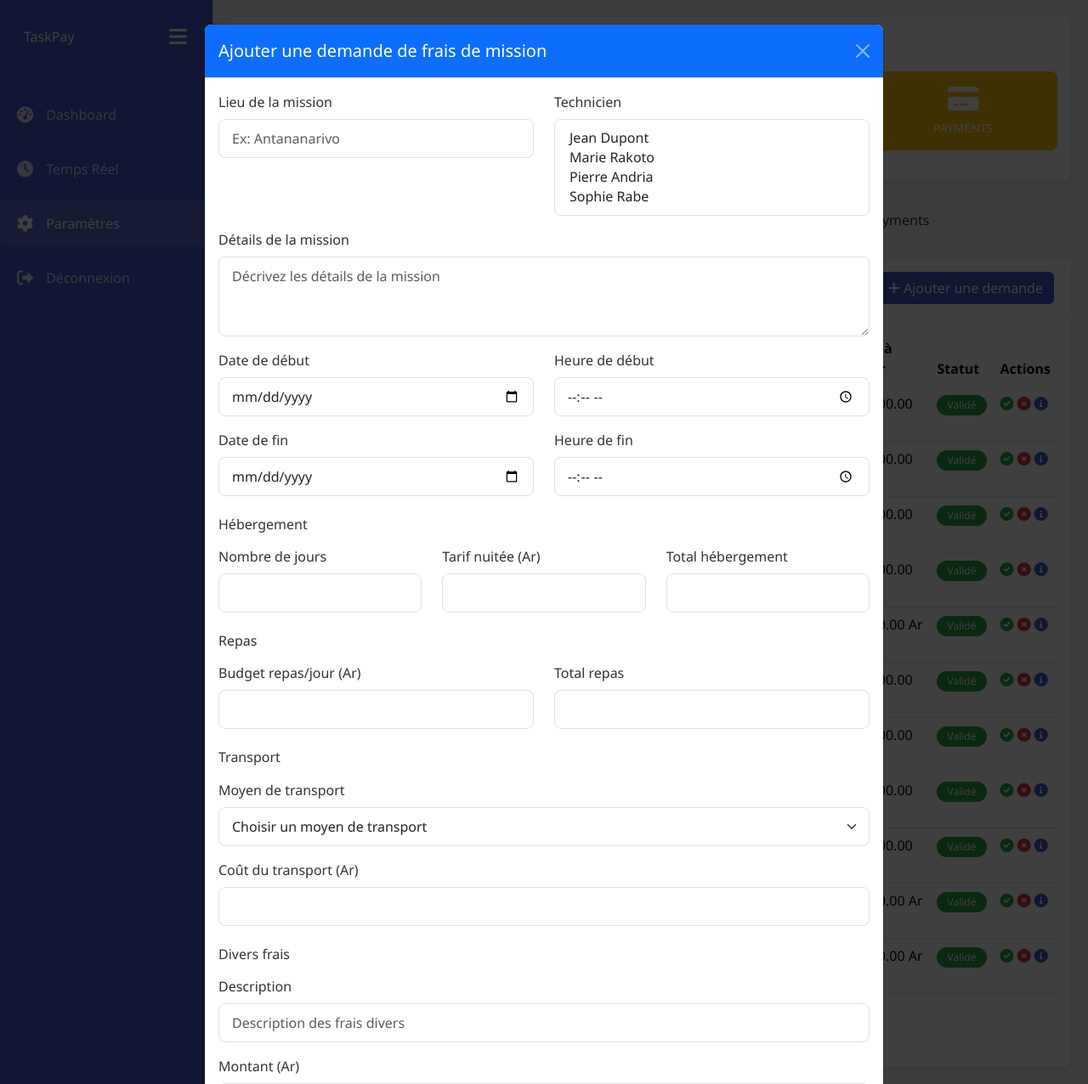
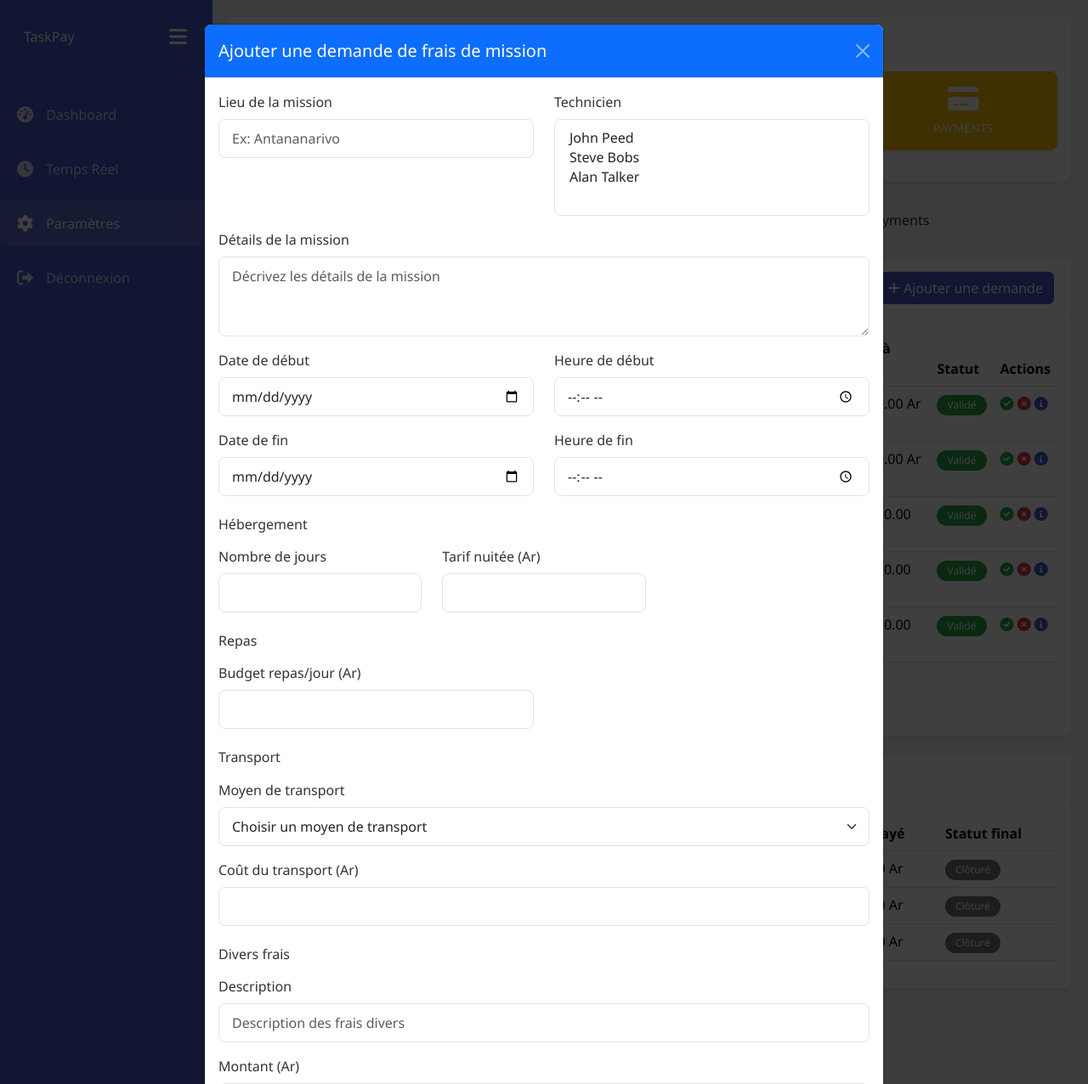
Before and after one commit to alain-nambi/FDM, a Django app: page / in a window 1280 px wide, after a click on "Ajouter une demande". Shown: the top 1276 px of the page at 85% size. Run offline with Django 3.2, Linux system fonts and the light colour scheme; data comes from the database, SQL or seed files in the repository; both versions use the stored data as it was after the commit.

Commit message:
integration a 75 %

```diff
--- a/fdm_app/templates/base.html
+++ b/fdm_app/templates/base.html
@@ -7,7 +7,6 @@
   <title>Gestion des Frais de Mission</title>
   <link href="https://cdn.jsdelivr.net/npm/bootstrap@5.3.0-alpha1/dist/css/bootstrap.min.css" rel="stylesheet">
   <link rel="stylesheet" href="https://cdnjs.cloudflare.com/ajax/libs/font-awesome/6.0.0/css/all.min.css">
-
 
   <style>
 /* CSS du Sidebar */
--- a/fdm_app/templates/index.html
+++ b/fdm_app/templates/index.html
@@ -342,23 +342,50 @@
         <!-- Pagination -->
         <nav aria-label="Page navigation">
           <ul class="pagination">
+            {% if missions.has_previous %}
             <li class="page-item">
+              <a class="page-link" href="?page={{ missions.previous_page_number }}" aria-label="Previous">
+                <span aria-hidden="true">&laquo;</span>
+              </a>
+            </li>
+            {% else %}
+            <li class="page-item disabled">
               <a class="page-link" href="#" aria-label="Previous">
                 <span aria-hidden="true">&laquo;</span>
               </a>
             </li>
-            <li class="page-item active"><a class="page-link" href="#">1</a></li>
-            <li class="page-item"><a class="page-link" href="#">2</a></li>
-            <li class="page-item"><a class="page-link" href="#">3</a></li>
+            {% endif %}
+
+            {% for num in missions.paginator.page_range %}
+            {% if missions.number == num %}
+            <li class="page-item active"><a class="page-link" href="?page={{ num }}">{{ num }}</a></li>
+            {% elif num > missions.number|add:'-3' and num < missions.number|add:'3' %}
+            <li class="page-item"><a class="page-link" href="?page={{ num }}">{{ num }}</a></li>
+            {% endif %}
+            {% endfor %}
+
+            {% if missions.has_next %}
             <li class="page-item">
+              <a class="page-link" href="?page={{ missions.next_page_number }}" aria-label="Next">
+                <span aria-hidden="true">&raquo;</span>
+              </a>
+            </li>
+            {% else %}
+            <li class="page-item disabled">
               <a class="page-link" href="#" aria-label="Next">
                 <span aria-hidden="true">&raquo;</span>
               </a>
+            </li>
+            {% endif %}
+          </ul>
+        </nav>
+
             </li>
           </ul>
         </nav>
       </div>
     </div>
+
 
   <!-- Ajouter les demandes de frais de mission -->
   <div class="modal fade" id="addMissionModal" tabindex="-1">
@@ -369,49 +396,51 @@
           <button type="button" class="btn-close btn-close-white" data-bs-dismiss="modal" aria-label="Close"></button>
         </div>
         <div class="modal-body">
-          <form method="POST" action="{% url 'index.html' %}">
+          <form method="POST" action="{% url 'missions' %}">
             {% csrf_token %}
+
+
             <div class="row mb-3">
               <div class="col-md-6">
                 <label class="form-label">Lieu de la mission</label>
-                <input type="text" class="form-control" placeholder="Ex: Antananarivo">
+                <input type="text" class="form-control" name="location" placeholder="Ex: Antananarivo">
               </div>
               <div class="col-md-6">
-                <label class="form-label">Technicien</label>
-                <select class="form-select" multiple>
-                  <option>Jean Dupont</option>
-                  <option>Marie Rakoto</option>
-                  <option>Pierre Andria</option>
-                  <option>Sophie Rabe</option>
+      <label class="form-label">Technicien</label>
+      <select class="form-control" multiple="multiple" name="techniciens" id="technicien-select">
 
-                </select>
-              </div>
-            </div>
+        {% for technician in technicians %}
+        <option value="{{ technician.id }}" >{{technician.first_name}} {{technician.last_name}} </option>
+       {% endfor %}
+
+      </select>
+    </div>
+  </div>
 
             <div class="mb-3">
               <label class="form-label">Détails de la mission</label>
-              <textarea class="form-control" rows="3" placeholder="Décrivez les détails de la mission"></textarea>
+              <textarea class="form-control" name="mission_details" rows="3" placeholder="Décrivez les détails de la mission"></textarea>
             </div>
 
             <div class="row mb-3">
               <div class="col-md-6">
                 <label class="form-label">Date de début</label>
-                <input type="date" class="form-control">
+                <input type="date" class="form-control" name="start_date" >
               </div>
               <div class="col-md-6">
                 <label class="form-label">Heure de début</label>
-                <input type="time" class="form-control">
+                <input type="time" class="form-control" name="start_hour" >
               </div>
             </div>
 
             <div class="row mb-3">
               <div class="col-md-6">
                 <label class="form-label">Date de fin</label>
-                <input type="date" class="form-control">
+                <input type="date" class="form-control" name="end_date" >
               </div>
               <div class="col-md-6">
                 <label class="form-label">Heure de fin</label>
-                <input type="time" class="form-control">
+                <input type="time" class="form-control" name="end_hour" >
               </div>
             </div>
 
@@ -419,70 +448,66 @@
             <div class="row mb-3">
               <div class="col-md-4">
                 <label class="form-label">Nombre de jours</label>
-                <input type="number" class="form-control" min="0">
+                <input type="number" class="form-control" name="hosting_days" min="0">
               </div>
               <div class="col-md-4">
-                <label class="form-label">Tarif nuitée (Ar)</label>
-                <input type="number" class="form-control" min="0">
+                <label class="form-label"  >Tarif nuitée (Ar)</label>
+                <input type="number" class="form-control" name="overnight_rate" min="0" >
               </div>
-              <div class="col-md-4">
-                <label class="form-label">Total hébergement</label>
-                <input type="text" class="form-control" readonly>
-              </div>
+
             </div>
 
             <h6 class="mt-4 mb-3">Repas</h6>
             <div class="row mb-3">
               <div class="col-md-6">
                 <label class="form-label">Budget repas/jour (Ar)</label>
-                <input type="number" class="form-control" min="0">
+                <input type="number" class="form-control" name="meal_costs" min="0">
               </div>
-              <div class="col-md-6">
-                <label class="form-label">Total repas</label>
-                <input type="text" class="form-control" readonly>
-              </div>
+
             </div>
 
             <h6 class="mt-4 mb-3">Transport</h6>
             <div class="mb-3">
               <label class="form-label">Moyen de transport</label>
-              <select class="form-select">
+              <select class="form-select" name="transport" >
                 <option selected>Choisir un moyen de transport</option>
-                <option>Taxi-brousse</option>
-                <option>Véhicule de société</option>
-                <option>Avion</option>
-                <option>Bateau</option>
-                <option>À pieds</option>
-                <option>Transport matériels</option>
+                <option value="Taxi-brousse" >Taxi-brousse</option>
+                <option value="Véhicule de société">Véhicule de société</option>
+                <option value="Avion" >Avion</option>
+                <option value="Bateau" >Bateau</option>
+                <option value="À pieds" >À pieds</option>
+                <option value="Transport matériels">Transport matériels</option>
               </select>
             </div>
             <div class="mb-3">
               <label class="form-label">Coût du transport (Ar)</label>
-              <input type="number" class="form-control" min="0">
+              <input type="number" class="form-control" name="shipping_costs" min="0">
             </div>
 
             <h6 class="mt-4 mb-3">Divers frais</h6>
             <div class="mb-3">
               <label class="form-label">Description</label>
-              <input type="text" class="form-control" placeholder="Description des frais divers">
+              <input type="text" class="form-control" name="various_expenses_details" placeholder="Description des frais divers">
             </div>
             <div class="mb-3">
               <label class="form-label">Montant (Ar)</label>
-              <input type="number" class="form-control" min="0">
+              <input type="number" class="form-control" name="various_expenses_price" min="0">
             </div>
             <div class="mb-3 form-check">
-              <input type="checkbox" class="form-check-input" id="facturationCheck">
+              <input type="checkbox" class="form-check-input" name="facturation" id="facturationCheck">
               <label class="form-check-label" for="facturationCheck">Facturation</label>
             </div>
-          </form>
+
         </div>
         <div class="modal-footer">
           <button type="button" class="btn btn-secondary" data-bs-dismiss="modal">Annuler</button>
-          <button type="button" class="btn btn-primary">Soumettre la demande</button>
+          <button type="submit" class="btn btn-primary">Soumettre la demande</button>
         </div>
+      </form>
       </div>
     </div>
   </div>
+
 
   <!-- Detail de la mission -->
   {% for mission in missions %}
--- a/fdm_app/urls.py
+++ b/fdm_app/urls.py
@@ -4,5 +4,5 @@ from .views import MissionListView
 urlpatterns = [
   #  path('', HomeView.as_view(), name='home'),
     path('', MissionListView.as_view(), name='missions'),
-
+   # path('', MissionExpenseCreateView.as_view(), name='index'),
 ]
--- a/fdm_app/views.py
+++ b/fdm_app/views.py
@@ -1,21 +1,75 @@
-from django.shortcuts import render
-from django.http import HttpResponse
-from django.views.generic import TemplateView, FormView, View,ListView
-from .models import Mission
-from .forms import MissionForm
+from django.shortcuts import render, redirect
+from django.views.generic import ListView, FormView
 from django.urls import reverse_lazy
+from .models import Mission, Expense,Technician
+from django.views import View
+from decimal import Decimal
+from django.core.paginator import Paginator, EmptyPage, PageNotAnInteger
 
-# Create your views here.
-#class HomeView(TemplateView):
- #   template_name = 'index.html'
+class MissionListView(View):
+    #obtenir la liste nécessaire pour afficher les missions et les techniciens
+    #pagination de la liste
+    def get(self, request, *args, **kwargs):
+        # Récupérer toutes les missions
+        all_missions = Mission.objects.all().order_by('-id')
+        paginator = Paginator(all_missions, 5)
+        page = request.GET.get('page',1)
+        try:
+            missions = paginator.page(page)
+        except PageNotAnInteger:
+            missions = paginator.page(1)
+        except EmptyPage:
+            missions = paginator.page(paginator.num_pages)
+        #recupere les techniciens pour le formulaire
+        technicians = Technician.objects.all()
+
+        context = {
+            'missions': missions,
+            'technicians': technicians
+        }
+        return render(request, 'index.html', context)
 
 
-    #retourne les missions
-class MissionListView(ListView):
-    model = Mission
-    template_name = 'index.html'
-    context_object_name = 'missions'
+    def post(self, request, *args, **kwargs):
+        mission_details = request.POST.get('mission_details')
+        start_date = request.POST.get('start_date')
+        start_hour = request.POST.get('start_hour')
+        end_date = request.POST.get('end_date')
+        end_hour = request.POST.get('end_hour')
+        location = request.POST.get('location')
+        facturation = request.POST.get('facturation') == 'on'
+        hosting_days = int(request.POST.get('hosting_days', 0))
+        overnight_rate = Decimal(request.POST.get('overnight_rate' , 0))
+        meal_costs = Decimal(request.POST.get('meal_costs', 0))
+        transport = request.POST.get('transport')
+        shipping_costs = Decimal(request.POST.get('shipping_costs', 0))
+        various_expenses_details = request.POST.get('various_expenses_details')
+        various_expenses_price = Decimal(request.POST.get('various_expenses_price',0))
+    # Créer une nouvelle mission avec les données récupérées
+        mission = Mission.objects.create(
+            mission_details=mission_details,
+            start_date=start_date,
+            start_hour=start_hour,
+            end_date=end_date,
+            end_hour=end_hour,
+            location=location,
+            facturation=facturation
+        )
+        techniciens_ids = request.POST.getlist('techniciens')
+        for tech_id in techniciens_ids:
+            technician = Technician.objects.get(id=tech_id)
+            mission.techniciens.add(technician)
 
-    def get_queryset(self):
-        #return Mission.objects.filter(facturation=True)
-        return Mission.objects.all()
+    # Créer une nouvelle dépense associée à la mission
+        Expense.objects.create(
+            mission=mission,
+            hosting_days=hosting_days,
+            overnight_rate=overnight_rate,
+            meal_costs=meal_costs,
+            transport=transport,
+            shipping_costs=shipping_costs,
+            various_expenses_details=various_expenses_details,
+            various_expenses_price=various_expenses_price
+        )
+
+        return redirect('missions')
```
Also changed, not shown: fdm_app/forms.py (deleted, +0 -11 lines), db.sqlite3, fdm_app/templates/create_mission.html (added).
